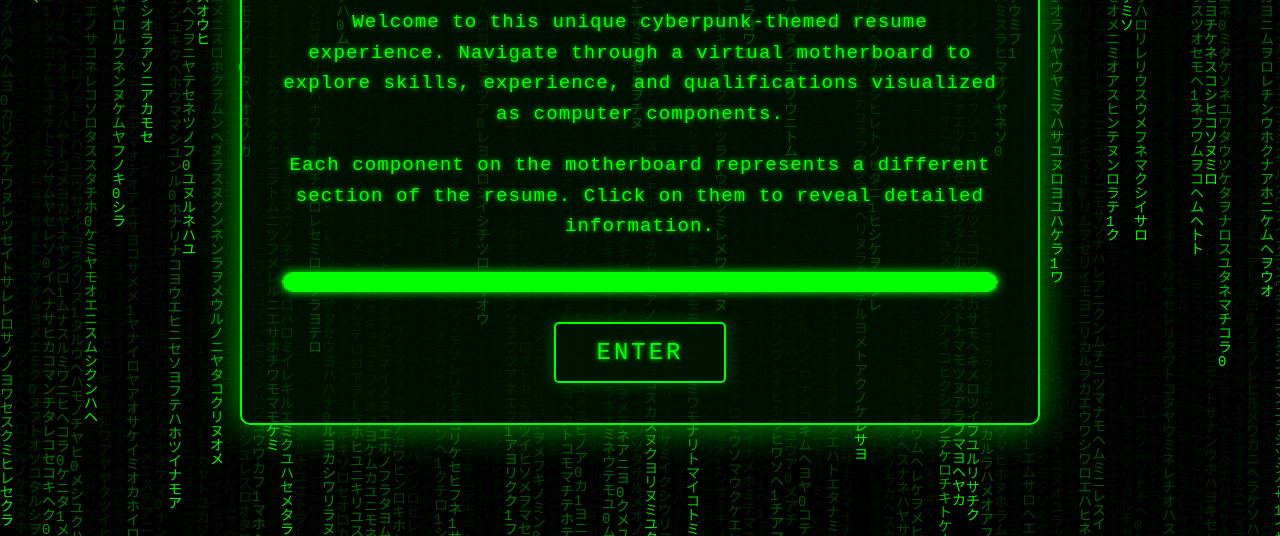
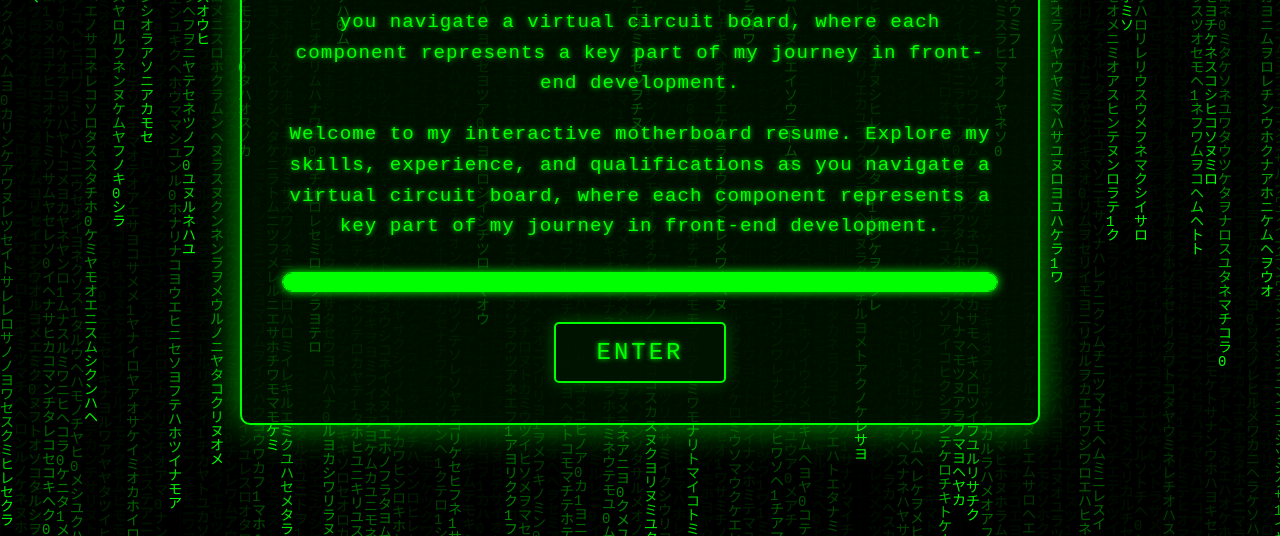
Before and after one commit to justanda/threePortfolio, a plain HTML site: page splash.html in a window 1280 px wide. Shown: the part 264-800 px from the top of the page. Drawn offline with Linux system fonts and the light colour scheme.

Commit message:
refine splash page text for clarity and engagement

```diff
--- a/splash.html
+++ b/splash.html
@@ -258,13 +258,14 @@
         <h1>INTERACTIVE MOTHERBOARD RESUME</h1>
       </div>
       <p>
-        Welcome to this unique cyberpunk-themed resume experience. Navigate
-        through a virtual motherboard to explore skills, experience, and
-        qualifications visualized as computer components.
+        you navigate a virtual circuit board, where each component represents a
+        key part of my journey in front-end development.
       </p>
       <p>
-        Each component on the motherboard represents a different section of the
-        resume. Click on them to reveal detailed information.
+        Welcome to my interactive motherboard resume. Explore my skills,
+        experience, and qualifications as you navigate a virtual circuit board,
+        where each component represents a key part of my journey in front-end
+        development.
       </p>
 
       <div class="loading-bar">
@@ -304,7 +305,6 @@
         canvas.width = window.innerWidth;
         canvas.height = window.innerHeight;
 
-        // Characters to display (binary and cyberpunk-themed symbols)
         const chars =
           "01アイウエオカキクケコサシスセソタチツテトナニヌネノハヒフヘホマミムメモヤユヨラリルレロワヲン";
         const fontSize = 14;
```
